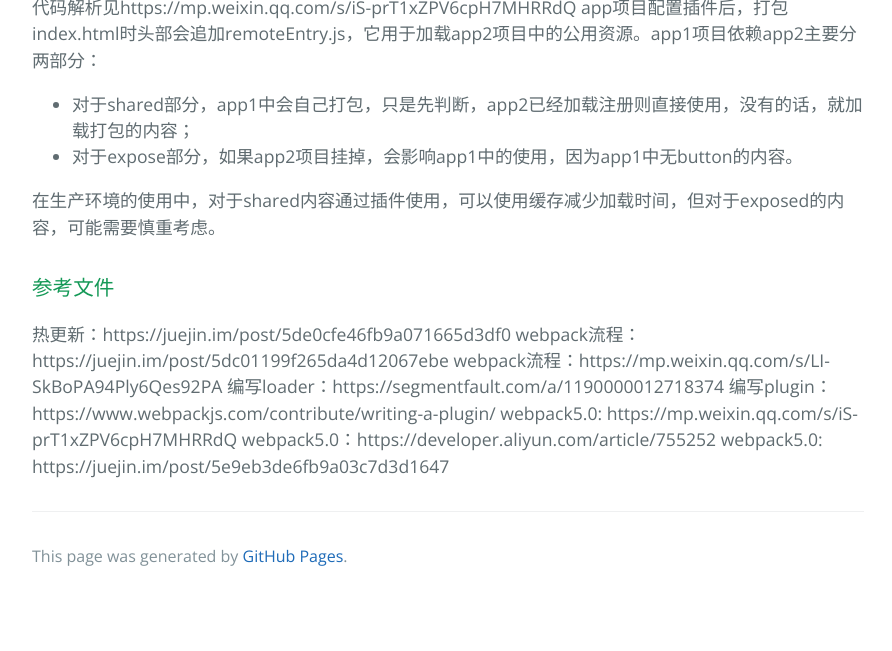
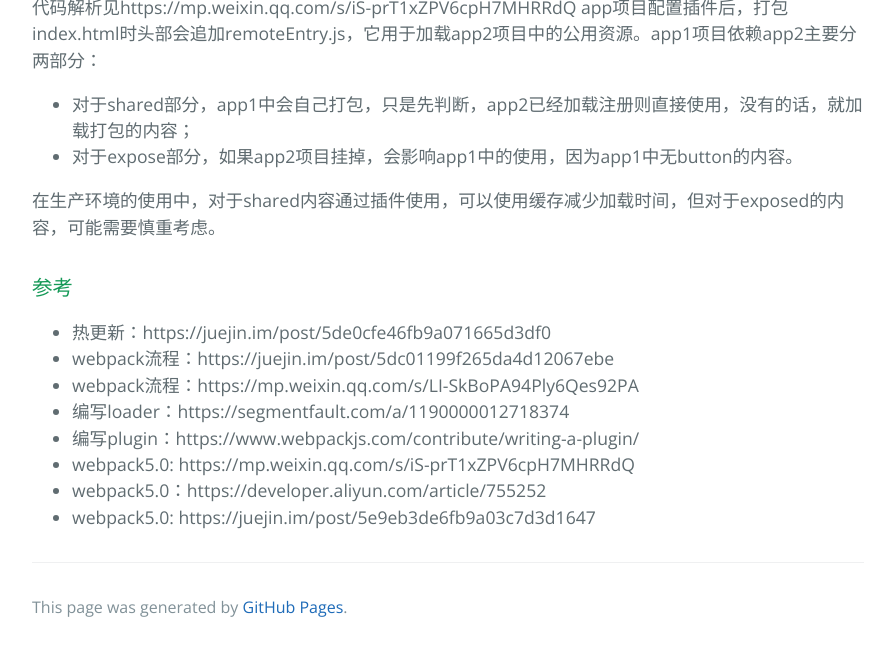
Before and after one commit to qwebfe/qwebfe.github.io, a Jekyll site: the page built from _posts/2020-05-25-webpack-learning.markdown, in a window 1280 px wide and 900 px high, scrolled down 5376 px, cut to the strip 249-900 px from the top of the window. Shown: the whole strip, without its empty margins (192-1084 px from the left). Built offline with Jekyll 4.4.1, drawn with Linux system fonts in a browser that asks for light colours; before the commit the page ends 6225 px from its top, so only the background shows below that.

Commit message:
webpack调整内容

```diff
--- a/_posts/2020-05-25-webpack-learning.markdown
+++ b/_posts/2020-05-25-webpack-learning.markdown
@@ -186,13 +186,13 @@ app项目配置插件后，打包index.html时头部会追加remoteEntry.js，
 
 在生产环境的使用中，对于shared内容通过插件使用，可以使用缓存减少加载时间，但对于exposed的内容，可能需要慎重考虑。
 
-### 参考文件
+### 参考
 
-热更新：https://juejin.im/post/5de0cfe46fb9a071665d3df0
-webpack流程：https://juejin.im/post/5dc01199f265da4d12067ebe
-webpack流程：https://mp.weixin.qq.com/s/LI-SkBoPA94Ply6Qes92PA
-编写loader：https://segmentfault.com/a/1190000012718374
-编写plugin：https://www.webpackjs.com/contribute/writing-a-plugin/
-webpack5.0: https://mp.weixin.qq.com/s/iS-prT1xZPV6cpH7MHRRdQ
-webpack5.0：https://developer.aliyun.com/article/755252
-webpack5.0:  https://juejin.im/post/5e9eb3de6fb9a03c7d3d1647
+- 热更新：https://juejin.im/post/5de0cfe46fb9a071665d3df0
+- webpack流程：https://juejin.im/post/5dc01199f265da4d12067ebe
+- webpack流程：https://mp.weixin.qq.com/s/LI-SkBoPA94Ply6Qes92PA
+- 编写loader：https://segmentfault.com/a/1190000012718374
+- 编写plugin：https://www.webpackjs.com/contribute/writing-a-plugin/
+- webpack5.0: https://mp.weixin.qq.com/s/iS-prT1xZPV6cpH7MHRRdQ
+- webpack5.0：https://developer.aliyun.com/article/755252
+- webpack5.0:  https://juejin.im/post/5e9eb3de6fb9a03c7d3d1647
```
